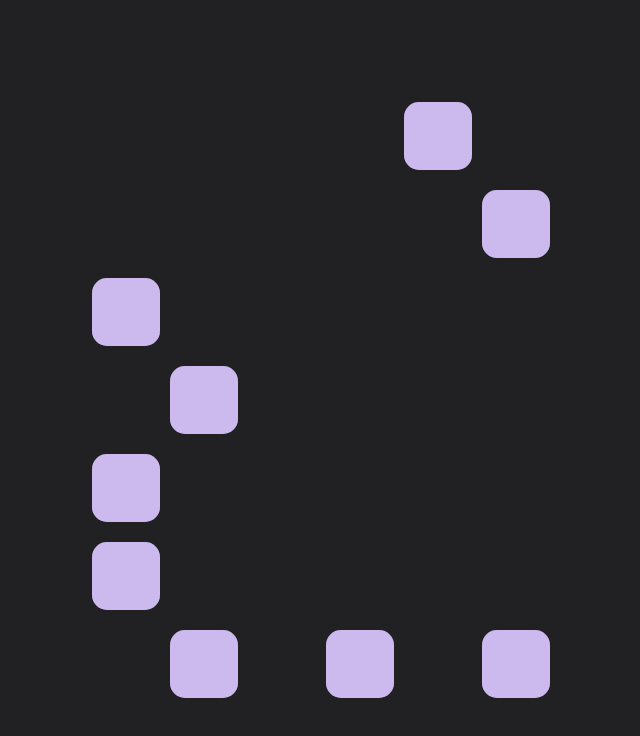
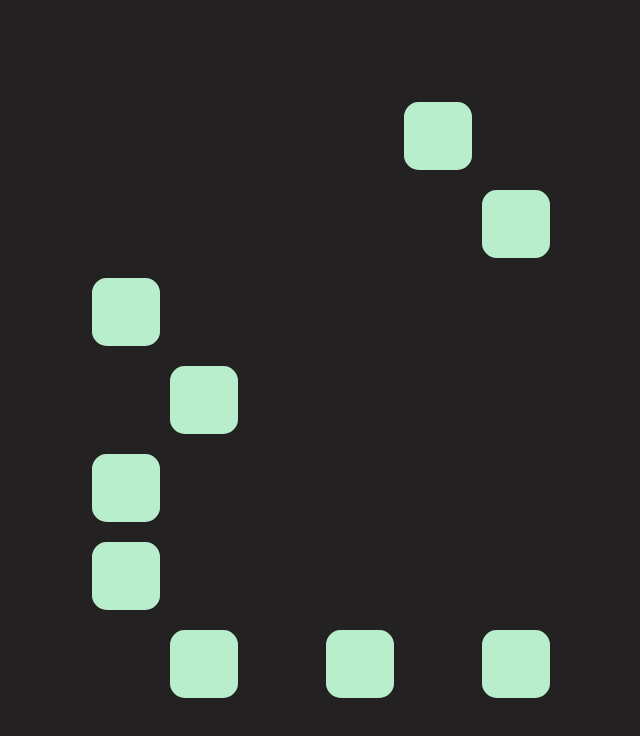
Before and after one commit to mhdmhsni/Ai, a React (Create React App) app: page /Ai/board in a window 1280 px wide. Shown: the top 736 px of the page, without its empty margins (324-964 px from the left). Built offline with nearby package versions, Linux system fonts and the light colour scheme.

Commit message:
improve visual aspects and add new font

```diff
--- a/src/components/Card.tsx
+++ b/src/components/Card.tsx
@@ -22,7 +22,7 @@ const Card: FC<Props> = ({ revealed = true, cardNumber, cardClickHandler }) => {
       onClick={(e) => cardClickHandler(e)}
       className={`card ${!revealed && cardNumber ? "card-hidden" : ""}`}
     >
-      {cardNumber ? cardNumber : ""}
+      <span className="card-text">{cardNumber ? cardNumber : ""}</span>
     </div>
   );
 };
--- /dev/null
+++ b/src/css/fonts.css
@@ -0,0 +1,5 @@
+@font-face {
+    font-family: "PressStart";
+    src: url("../fonts/PressStart2P-Regular.ttf") format("truetype");
+    font-weight: auto;
+}
--- a/src/index.tsx
+++ b/src/index.tsx
@@ -1,5 +1,6 @@
 import React from "react";
 import ReactDOM from "react-dom/client";
+import "./css/fonts.css";
 import "./scss/style.scss";
 import reportWebVitals from "./reportWebVitals";
 import { RouterProvider } from "react-router";
--- a/src/routes/Board.tsx
+++ b/src/routes/Board.tsx
@@ -49,8 +49,10 @@ const Board = () => {
   };
 
   const clickHandler = (e: React.MouseEvent<HTMLDivElement, MouseEvent>) => {
-    const targetElement = e.currentTarget;
-    const num = parseInt(targetElement.innerText, 10);
+    const targetElement = e.currentTarget as HTMLDivElement;
+    const cardText = targetElement.getElementsByClassName('card-text')[0] as HTMLSpanElement;
+    const cardValue = cardText.innerText;
+    const num = parseInt(cardValue, 10);
     if (num === nextNumber) {
       revealCorrectCard(targetElement);
       removeTheCardFromBoard(num);
--- a/src/routes/Root.tsx
+++ b/src/routes/Root.tsx
@@ -1,4 +1,4 @@
-import Difficulties from "../components/Difficulties";
+import DifficultyList from "../components/DifficultyList";
 import Title from "../components/Title";
 
 const Root = () => {
@@ -6,7 +6,7 @@ const Root = () => {
     <>
       <Title />
       <h2 className="text-center">CHOOSE THE DIFFICULTY</h2>
-      <Difficulties />
+      <DifficultyList />
     </>
   );
 };
--- a/src/scss/core/_buttons.scss
+++ b/src/scss/core/_buttons.scss
@@ -4,7 +4,8 @@
   border: none;
   border-radius: 30px;
   color: $color-black;
-  font-size: $font-size-large;
+  font-size: $font-size-normal;
+  font-family: $font-family;
   padding: $padding-default;
   height: 50px;
   display: flex;
@@ -13,7 +14,6 @@
   margin: 0.5rem;
   cursor: pointer;
   transition: all 400ms ease;
-  font-weight: bold;
   text-transform: uppercase;
   width: max-content;
   position: relative;
@@ -21,13 +21,13 @@
   &::after {
     content: "";
     border-radius: 30px;
-    @include OverlayLayers();
+    @include OverlayLayer();
   }
 
   &::before {
     content: "";
     border-radius: 30px;
-    @include OverlayLayers();
+    @include OverlayLayer();
   }
 
   &:hover {
--- a/src/scss/core/_card.scss
+++ b/src/scss/core/_card.scss
@@ -14,13 +14,13 @@
   &::after {
     content: "";
     border-radius: 15px;
-    @include OverlayLayers();
+    @include OverlayLayer();
   }
 
   &::before {
     content: "";
     border-radius: 15px;
-    @include OverlayLayers();
+    @include OverlayLayer();
   }
 
   &-hidden {
@@ -35,12 +35,16 @@
     &:before {
       transform: rotateY(0);
     }
+
+    >.card-text {
+      display: none;
+      opacity: 0;
+    }
   }
 
   &:hover {
     cursor: pointer;
     background-color: darken($color-primary, 50%);
-    color: darken($color-primary, 50%);
   }
 
   &:active {
--- a/src/scss/core/_mixins.scss
+++ b/src/scss/core/_mixins.scss
@@ -1,4 +1,4 @@
-@mixin OverlayLayers {
+@mixin OverlayLayer {
   position: absolute;
   width: 100%;
   height: 100%;
--- a/src/scss/core/_variables.scss
+++ b/src/scss/core/_variables.scss
@@ -1,13 +1,13 @@
-$font-family: -apple-system, BlinkMacSystemFont, "Segoe UI", "Roboto", "Oxygen",
+$font-family: "PressStart", -apple-system, BlinkMacSystemFont, "Segoe UI", "Roboto", "Oxygen",
   "Ubuntu", "Cantarell", "Fira Sans", "Droid Sans", "Helvetica Neue", sans-serif;
 
 $font-family-monospace: source-code-pro, Menlo, Monaco, Consolas, "Courier New",
   monospace;
 
 // colors
-$color-primary: #cbe;
+$color-primary: #bec;
 $color-white: #fff;
-$color-black: #212123;
+$color-black: #232122;
 
 // typography
 $font-size-normal: 1rem !default;
```
Also changed, not shown: src/components/DifficultyList.tsx (renamed from src/components/Difficulties.tsx, +4 -4 lines), src/fonts/PressStart2P-Regular.ttf (added).
